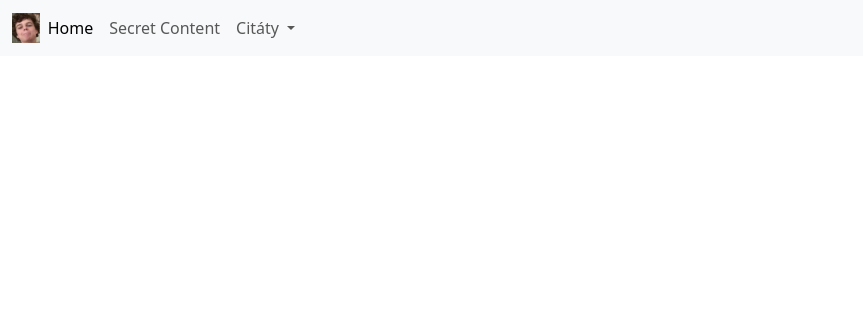
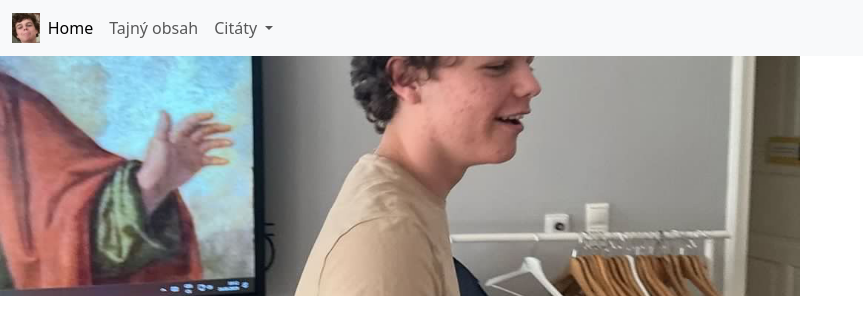
Before and after one commit to Michal-Forman/Elias-Website, a plain HTML site: page index.html in a window 1280 px wide. Shown: the whole page, without its empty margins (0-863 px from the left). Drawn offline with nearby package versions, Linux system fonts and the light colour scheme.

Commit message:
update password and add header

```diff
--- a/index.html
+++ b/index.html
@@ -23,7 +23,7 @@
                     <a class="nav-link active" aria-current="page" href="#">Home</a>
                 </li>
                 <li class="nav-item">
-                    <a class="nav-link" href="secret-content.html">Secret Content</a>
+                    <a class="nav-link" href="secret-content.html">Tajný obsah</a>
                 </li>
                 <li class="nav-item dropdown">
                     <a class="nav-link dropdown-toggle" href="#" role="button" data-bs-toggle="dropdown" aria-expanded="false">
@@ -40,10 +40,10 @@
         </div>
     </div>
 </nav>
-<div id="additionalContent" style="display: none;">
-    <!-- Add your additional content here -->
-    <a>Secret-Content</a>
-</div>
+<!-- Header -->
+<header>
+
+</header>
 <!-- Bootstrap JS -->
 <script src="https://cdn.jsdelivr.net/npm/bootstrap@5.3.0/dist/js/bootstrap.bundle.min.js" integrity="sha384-geWF76RCwLtnZ8qwWowPQNguL3RmwHVBC9FhGdlKrxdiJJigb/j/68SIy3Te4Bkz" crossorigin="anonymous"></script>
 </body>
--- a/styles.css
+++ b/styles.css
@@ -31,3 +31,12 @@ html.secret-content {
     background-repeat: no-repeat;
     background-size: cover;
 }
+
+header {
+    width: 100vh;
+    height: 30vh;
+    background-image: url("IMGs/image5.jpeg");
+    background-repeat: no-repeat;
+    background-position: center;
+    background-size: cover;
+}
```
Also changed, not shown: main.js (+3 -4 lines), secret-content.html (+3 -3 lines).
